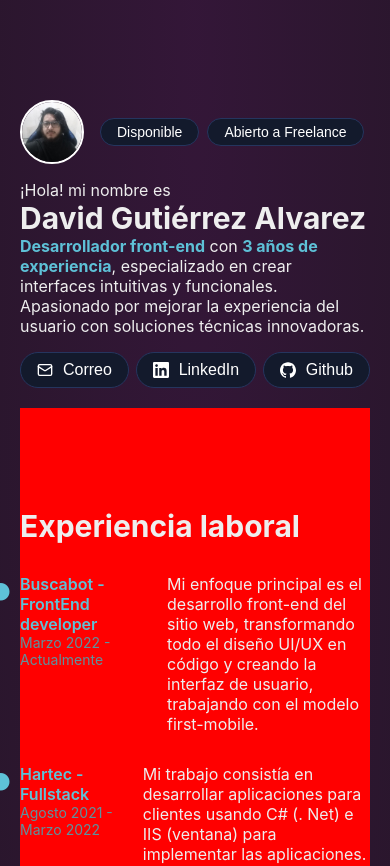
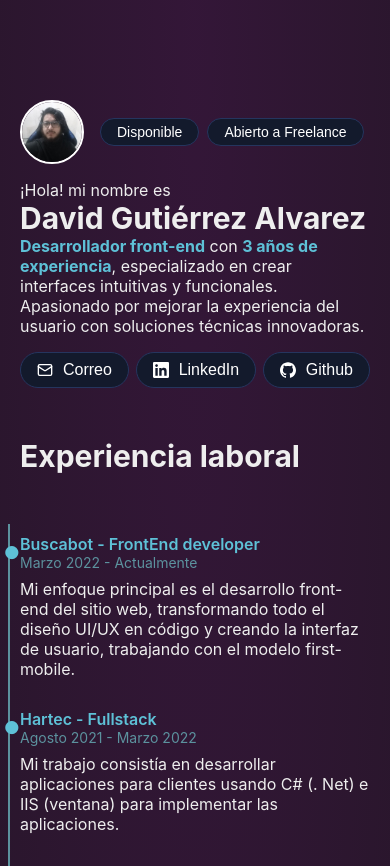
Before and after one commit to self-david/self-david, a Svelte app: page / in a window 390 px wide. Shown: the top 866 px of the page. Built offline with nearby package versions, Linux system fonts and the light colour scheme.

Commit message:
add mobile design

```diff
--- a/src/App.svelte
+++ b/src/App.svelte
@@ -29,9 +29,15 @@
 		padding-top: 100px;
 	}
 
+	@media (max-width: 1200px) {
+		main {
+			padding-top: 30px;
+		}
+	}
+
 	@media (max-width: 768px) {
 		main {
-			background-color: red;
+			/* background-color: red; */
 		}
 	}
 </style>
--- a/src/components/Experiences.svelte
+++ b/src/components/Experiences.svelte
@@ -33,7 +33,11 @@
 </div>
 
 <style>
-  .experiences {}
+  .experiences {
+    display: flex;
+    flex-direction: column;
+    gap: 30px;
+  }
 
   ol {
     display: flex;
@@ -52,7 +56,7 @@
   li::before {
     border-left: 2px solid var(--color-weak-accent);
     content: '';
-    left: -25px;
+    left: -20px;
     top: -10px;
     position: absolute;
     height: 100%;
@@ -63,7 +67,7 @@
     color: var(--color-accent);
     font-size: 56px;
     position: absolute;
-    left: -35px;
+    left: -30px;
     top: -20px;
   }
 
@@ -87,4 +91,28 @@
     font-size: 16px;
     width: 350px;
   }
+
+  @media (max-width: 768px) {
+    li {
+      flex-direction: column;
+    }
+
+    li::before {
+    border-left: 2px solid var(--color-weak-accent);
+    content: '';
+    left: -12px;
+    top: -10px;
+    position: absolute;
+    height: 100%;
+  }
+
+  li::after {
+    content: '•';
+    color: var(--color-accent);
+    font-size: 42px;
+    position: absolute;
+    left: -20px;
+    top: -10px;
+  }
+	}
 </style>
```
